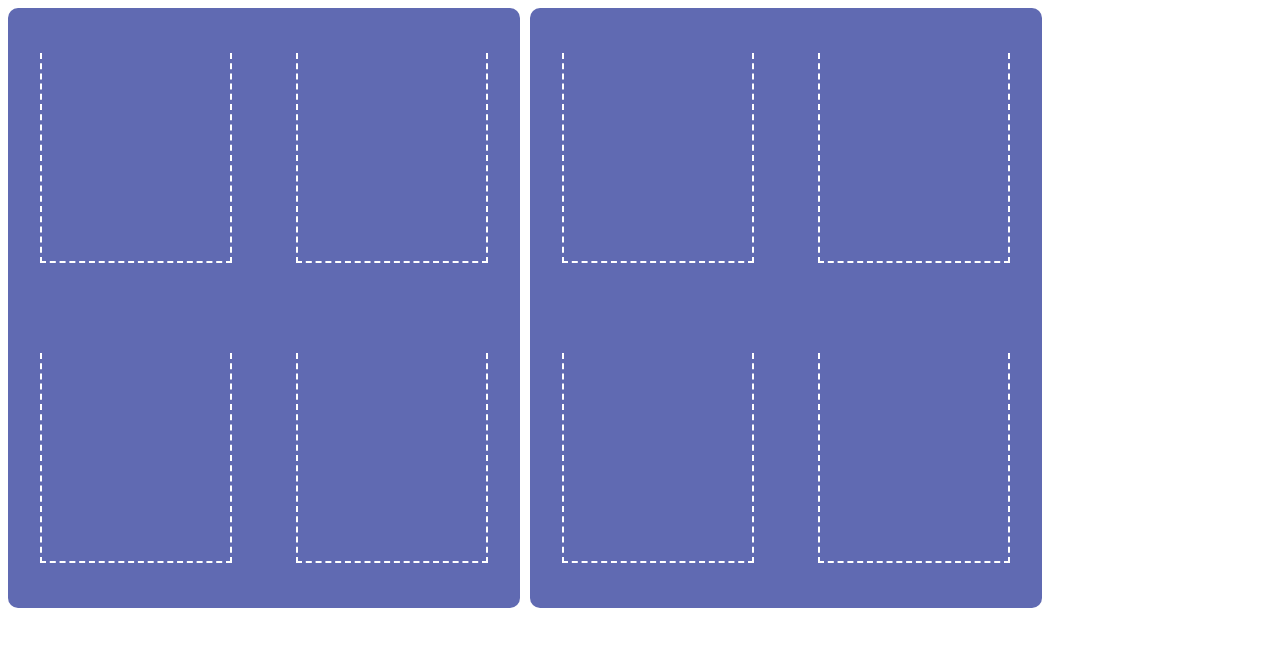
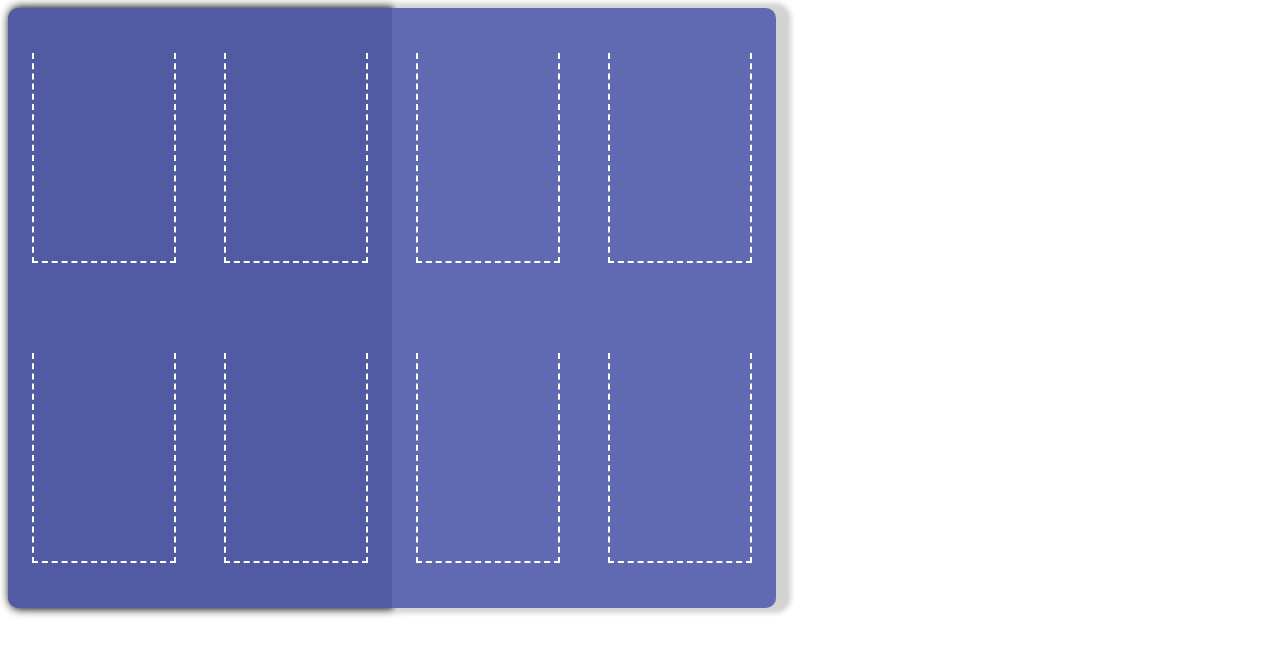
Before and after one commit to lesage-emeric/project1-trombi, a plain HTML site: page index.html in a window 1280 px wide. Drawn offline with Linux system fonts and the light colour scheme.

Commit message:
Added some shadows on the sorter

```diff
--- a/index.html
+++ b/index.html
@@ -7,16 +7,18 @@
     <link rel="stylesheet" href="style.css" />
   </head>
   <body>
+    <!-- classeur entier -->
     <div class="classeur">
       <!-- Section de la première moitié du classeur, suivie de chaque pochette -->
-      <section class="moitieClasseur">
+      <section class="moitieClasseur classeurGauche">
+        <!-- chacune des cases du classeur  -->
         <article class="case"></article>
         <article class="case"></article>
         <article class="case"></article>
         <article class="case"></article>
       </section>
       <!-- Section de la seconde moitié du classeur, suivie de chaque pochette -->
-      <section class="moitieClasseur">
+      <section class="moitieClasseur classeurDroite">
         <article class="case"></article>
         <article class="case"></article>
         <article class="case"></article>
--- a/style.css
+++ b/style.css
@@ -1,5 +1,5 @@
 :root {
-  --couleur-classeur: rgb(96, 106, 178);
+  --classeur-clair: #606ab2;
 }
 
 * {
@@ -8,10 +8,10 @@
 
 /* Taille et couleur du fond  du classeur */
 .moitieClasseur {
-  background-color: var(--couleur-classeur);
+  background-color: var(--classeur-clair);
   border-radius: 10px;
   height: 75vh;
-  width: 40vw;
+  width: 30vw;
   display: grid;
   grid-template-columns: 1fr 1fr;
   grid-template-rows: 1fr 1fr;
@@ -27,7 +27,18 @@
   height: 70%;
   width: 75%;
 }
+/* Pour afficher les deux pages du classeur côte à côte */
 .classeur {
   display: flex;
-  gap: 10px;
 }
+/* retrait de 15 sur chacune des couleurs pour donner (un peu) l'illusion d'un cachier */
+.classeurGauche {
+  background-color: rgb(81, 91, 163);
+  border-radius: 10px 0px 0px 10px;
+  box-shadow: 2px 0px 10px 1px black;
+}
+
+.classeurDroite {
+  border-radius: 0px 10px 10px 0px;
+  box-shadow: 10px 0px 5px 5px lightgray;
+}
```
